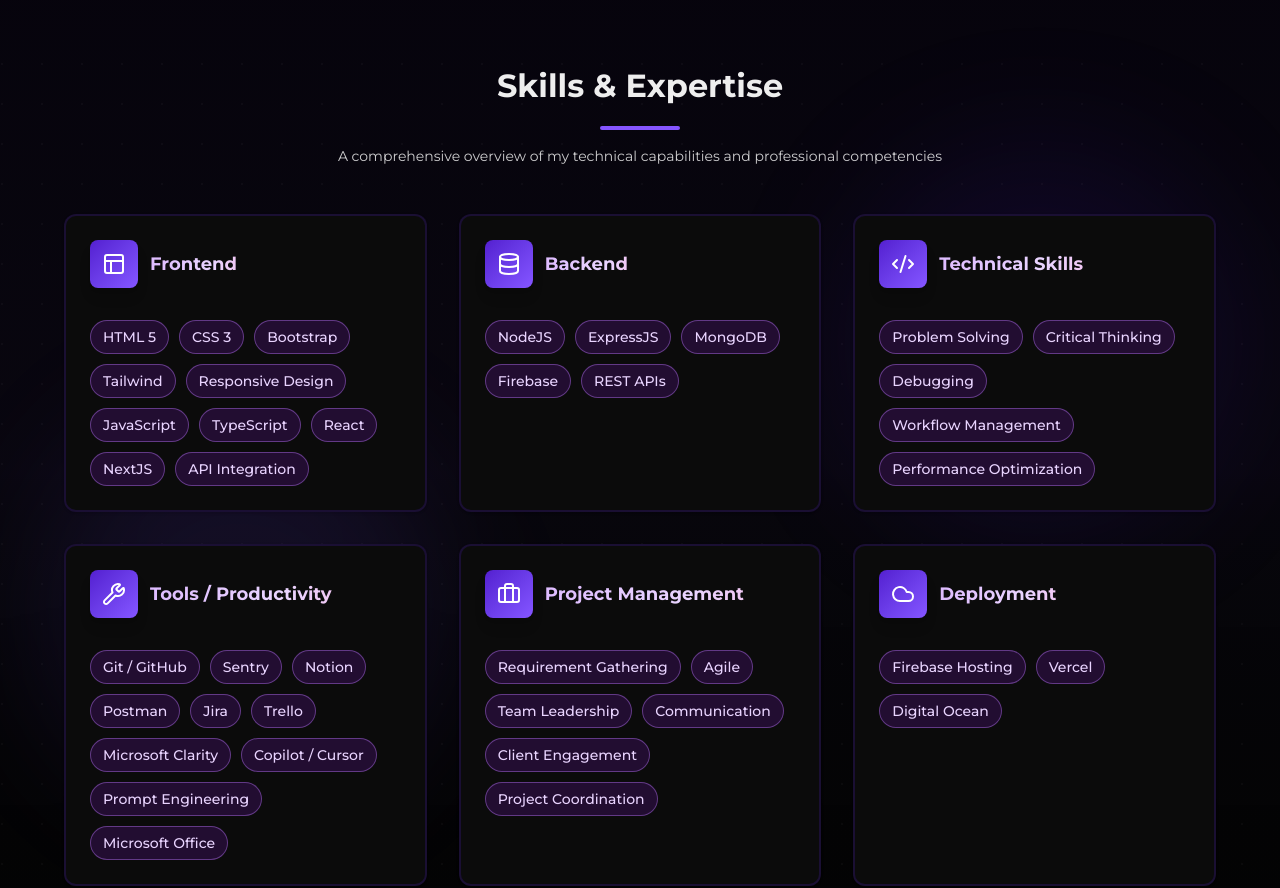
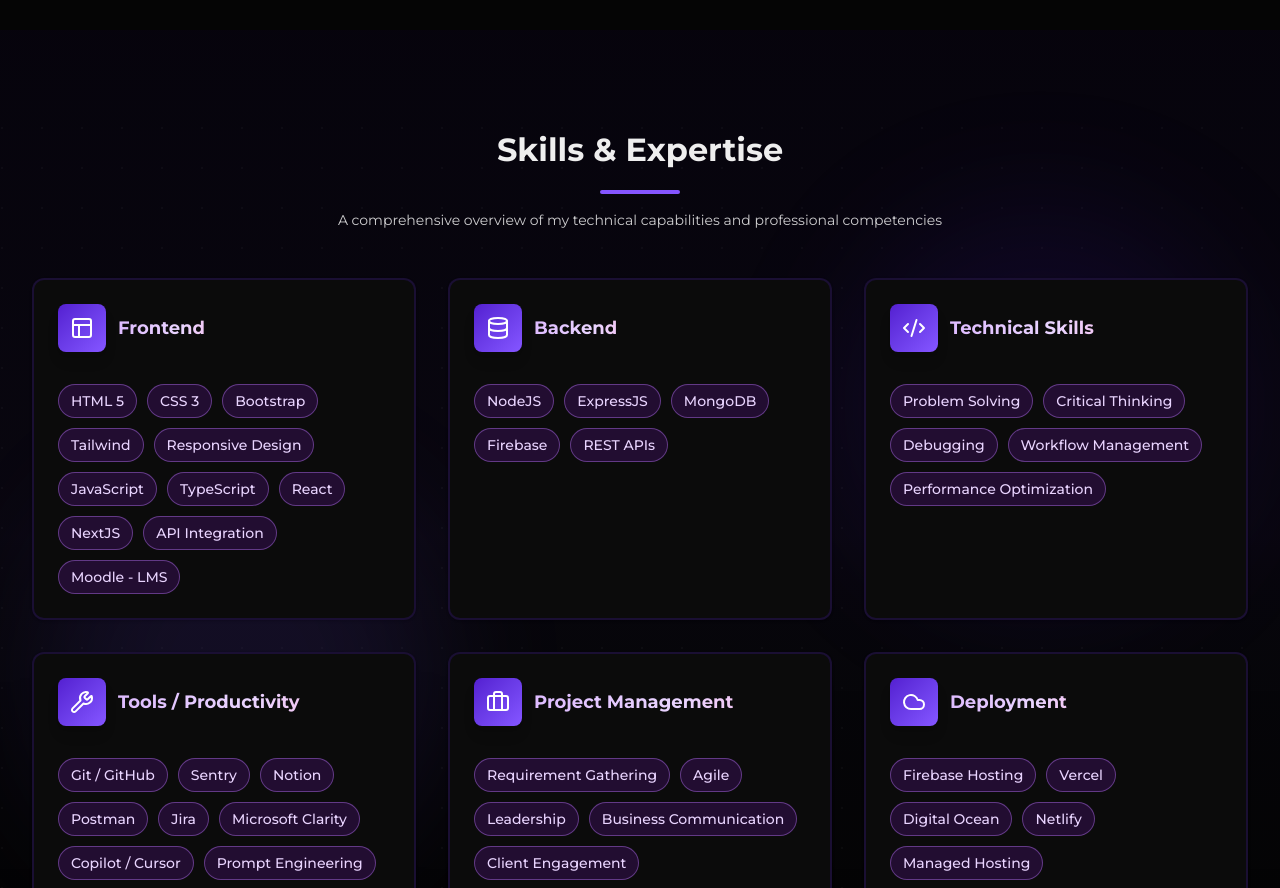
Before and after one commit to jabezsamsondev-prog/my_portfolio_website, a React (Vite) app: page / in a window 1280 px wide. Shown: the part 2700-3588 px from the top of the page. Built offline with nearby package versions, Linux system fonts and the light colour scheme.

Commit message:
update in projects

```diff
--- a/src/App.tsx
+++ b/src/App.tsx
@@ -31,7 +31,7 @@
 
       {/* Footer */}
       <footer className="bg-secondary/30 border-t border-primary/20 px-4 py-8 md:py-12">
-        <div className="max-w-6xl mx-auto">
+        <div className="max-w-7xl mx-auto">
           <div className="flex flex-col md:flex-row justify-between items-start gap-8">
             {/* Brand Section - Left */}
             <div className="text-center md:text-left">
--- a/src/components/sections/Contact.tsx
+++ b/src/components/sections/Contact.tsx
@@ -351,7 +351,7 @@
           </p>
         </div>
 
-        <div className="grid lg:grid-cols-[380px_1fr] gap-8 lg:gap-12 max-w-6xl mx-auto">
+        <div className="grid lg:grid-cols-[380px_1fr] gap-8 lg:gap-12 max-w-7xl mx-auto">
           <motion.div
             initial={{ opacity: 0, x: -20 }}
             whileInView={{ opacity: 1, x: 0 }}
--- a/src/components/sections/Experience.tsx
+++ b/src/components/sections/Experience.tsx
@@ -172,7 +172,7 @@
                     </CardDescription>
                   </CardHeader>
                   <CardContent>
-                    <div className="text-white/90 mb-4 text-xs md:text-sm leading-loose">
+                    <div className="text-white/90 mb-8 text-xs md:text-sm leading-loose">
                       {exp.description.map((point, pointIndex) => (
                         <div key={pointIndex} className="flex items-start gap-2 mb-2">
                           <Check className="w-4 h-4 text-accent mt-2 flex-shrink-0" />
--- a/src/components/sections/Highlights.tsx
+++ b/src/components/sections/Highlights.tsx
@@ -22,7 +22,7 @@
     },
     {
       icon: SiQuora,
-      value: "6,46,000+",
+      value: "6,47,000+",
       label: "Content Views",
       platform: "My answers on Quora have gotten attention",
       color: "from-red-500/20 to-orange-500/20",
--- a/src/components/sections/Skills.tsx
+++ b/src/components/sections/Skills.tsx
@@ -20,6 +20,7 @@
         "React",
         "NextJS",
         "API Integration",
+        "Moodle - LMS"
       ],
     },
     {
@@ -47,7 +48,6 @@
         "Notion",
         "Postman",
         "Jira",
-        "Trello",
         "Microsoft Clarity",
         "Copilot / Cursor",
         "Prompt Engineering",
@@ -60,8 +60,8 @@
       skills: [
         "Requirement Gathering",
         "Agile",
-        "Team Leadership",
-        "Communication",
+        "Leadership",
+        "Business Communication",
         "Client Engagement",
         "Project Coordination",
       ],
@@ -73,6 +73,8 @@
         "Firebase Hosting",
         "Vercel",
         "Digital Ocean",
+        "Netlify",
+        "Managed Hosting",
       ],
     },
   ];
@@ -97,7 +99,7 @@
       <div className="absolute top-20 right-10 w-[400px] h-[400px] bg-primary/10 rounded-full filter blur-3xl pointer-events-none" />
       <div className="absolute bottom-20 left-10 w-[400px] h-[400px] bg-accent/10 rounded-full filter blur-3xl pointer-events-none" />
 
-      <div className="max-w-6xl mx-auto relative z-10">
+      <div className="max-w-7xl mx-auto relative z-10">
         <motion.div
           initial={{ opacity: 0, y: 20 }}
           whileInView={{ opacity: 1, y: 0 }}
--- a/src/components/sections/Work.tsx
+++ b/src/components/sections/Work.tsx
@@ -83,6 +83,7 @@
     demo: "https://gemini-clone-6c34f.firebaseapp.com/",
     category: "Frontend",
     order: 50,
+    hidden: true,
   },
   {
     title: "Ball Chase Challenge",
@@ -134,10 +135,12 @@
   const [activeTab, setActiveTab] = useState("All");
   const categories = ["All", "Frontend", "Enterprise", "Games"];
 
+  const visibleProjects = projects.filter((project) => !project.hidden);
+
   const filteredProjects =
     activeTab === "All"
-      ? projects
-      : projects.filter((project) => project.category === activeTab);
+      ? visibleProjects
+      : visibleProjects.filter((project) => project.category === activeTab);
 
   const sortedProjects = [...filteredProjects].sort(
     (a, b) => (b.order || 0) - (a.order || 0),
```
